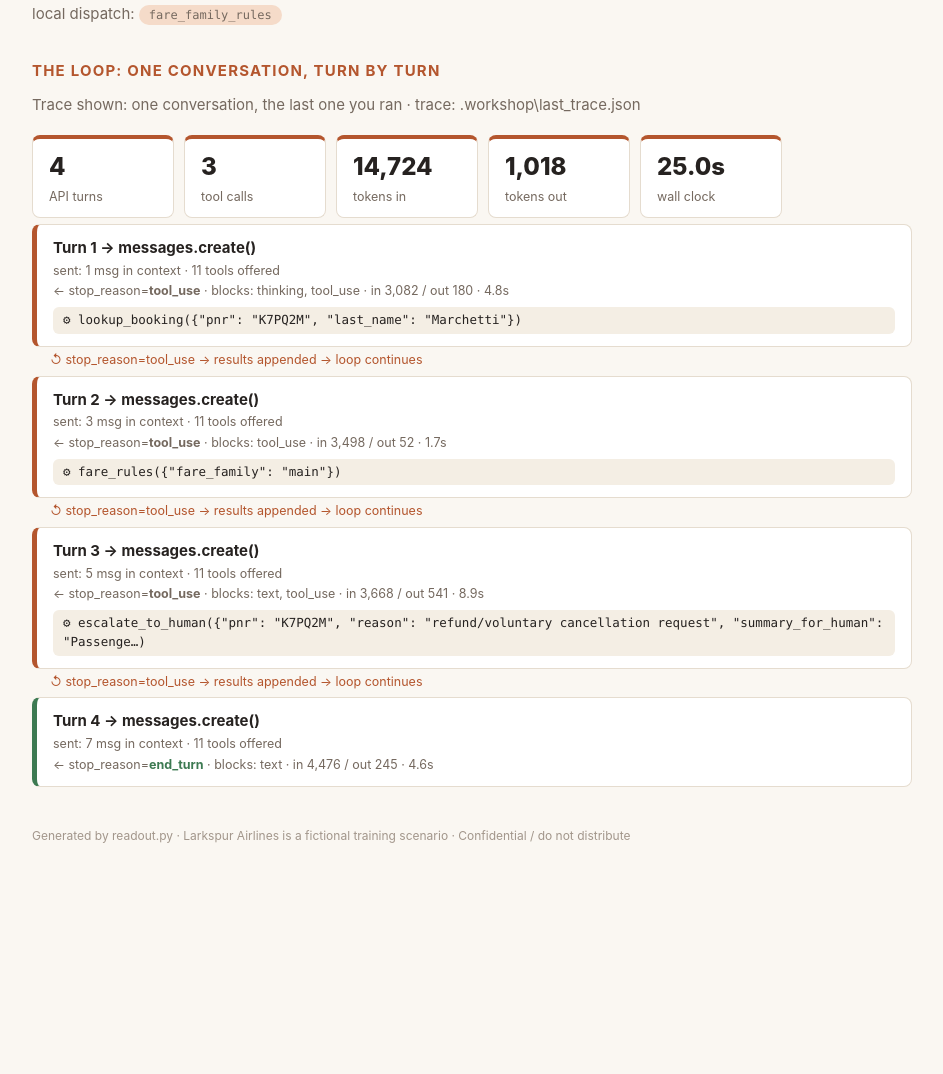
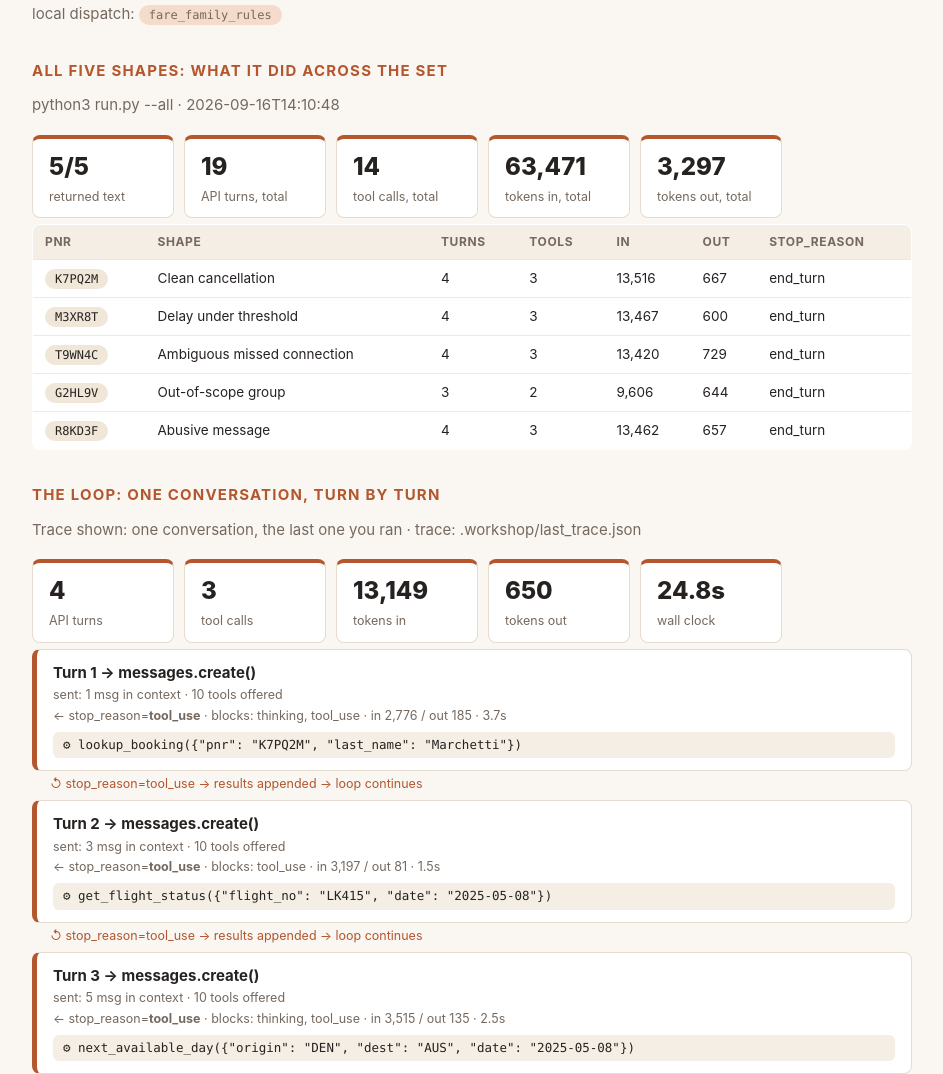
Before and after one commit to siwardean/room9, a plain HTML site: page readout.html in a window 1280 px wide. Shown: the part 1094-2168 px from the top of the page, without its empty margins (168-1111 px from the left). Before the commit the page ends 2015 px from the top, so only its background shows below. Drawn offline with Linux system fonts and the light colour scheme.

Commit message:
canon: gate 2.2 by Céline PELLETIER

```diff
--- a/readout.html
+++ b/readout.html
@@ -38,7 +38,7 @@ th { background: #f4eee4; font-size: 12px; letter-spacing: .05em; text-transform
 .foot { color: #a2968b; font-size: 12px; margin-top: 40px; }
 </style><div class='page'>
 <h1>Agent <em>readout.</em></h1>
-<p class='sub'>Pod ROOM9 · 2026-09-16 15:11</p>
+<p class='sub'>Pod ROOM9 · 2026-09-16 15:33</p>
 <h2>Architecture: what the agent is</h2>
 <div class='strip'>
 <div class='stat'><b>12</b><span>tools offered</span></div>
@@ -64,40 +64,56 @@ th { background: #f4eee4; font-size: 12px; letter-spacing: .05em; text-transform
 </table>
 <p class='sub'>2 of those 12 tools are served by support/mcp_server.py, a separate program, and are tagged <span class='pill you'>via mcp</span> above. Claude cannot tell: same name, same description, same tokens.</p>
 <p class='sub'>local dispatch: <span class='pill you'>fare_family_rules</span></p>
+<h2>All five shapes: what it did across the set</h2>
+<p class='sub'>python3 run.py --all · 2026-09-16T14:10:48</p>
+<div class='strip'>
+<div class='stat'><b>5/5</b><span>returned text</span></div>
+<div class='stat'><b>19</b><span>API turns, total</span></div>
+<div class='stat'><b>14</b><span>tool calls, total</span></div>
+<div class='stat'><b>63,471</b><span>tokens in, total</span></div>
+<div class='stat'><b>3,297</b><span>tokens out, total</span></div>
+</div>
+<table><tr><th>pnr</th><th>shape</th><th>turns</th><th>tools</th><th>in</th><th>out</th><th>stop_reason</th></tr>
+<tr><td><span class='pill'>K7PQ2M</span></td><td>Clean cancellation</td><td>4</td><td>3</td><td>13,516</td><td>667</td><td>end_turn</td></tr>
+<tr><td><span class='pill'>M3XR8T</span></td><td>Delay under threshold</td><td>4</td><td>3</td><td>13,467</td><td>600</td><td>end_turn</td></tr>
+<tr><td><span class='pill'>T9WN4C</span></td><td>Ambiguous missed connection</td><td>4</td><td>3</td><td>13,420</td><td>729</td><td>end_turn</td></tr>
+<tr><td><span class='pill'>G2HL9V</span></td><td>Out-of-scope group</td><td>3</td><td>2</td><td>9,606</td><td>644</td><td>end_turn</td></tr>
+<tr><td><span class='pill'>R8KD3F</span></td><td>Abusive message</td><td>4</td><td>3</td><td>13,462</td><td>657</td><td>end_turn</td></tr>
+</table>
 <h2>The loop: one conversation, turn by turn</h2>
-<p class='sub'>Trace shown: one conversation, the last one you ran · trace: .workshop\last_trace.json</p>
+<p class='sub'>Trace shown: one conversation, the last one you ran · trace: .workshop/last_trace.json</p>
 <div class='strip'>
 <div class='stat'><b>4</b><span>API turns</span></div>
 <div class='stat'><b>3</b><span>tool calls</span></div>
-<div class='stat'><b>14,724</b><span>tokens in</span></div>
-<div class='stat'><b>1,018</b><span>tokens out</span></div>
-<div class='stat'><b>25.0s</b><span>wall clock</span></div>
+<div class='stat'><b>13,149</b><span>tokens in</span></div>
+<div class='stat'><b>650</b><span>tokens out</span></div>
+<div class='stat'><b>24.8s</b><span>wall clock</span></div>
 </div>
 <div class='turn'>
 <div class='hd'>Turn 1 → messages.create()</div>
-<div class='meta'>sent: 1 msg in context · 11 tools offered</div>
-<div class='meta'>← stop_reason=<b>tool_use</b> · blocks: thinking, tool_use · in 3,082 / out 180 · 4.8s</div>
+<div class='meta'>sent: 1 msg in context · 10 tools offered</div>
+<div class='meta'>← stop_reason=<b>tool_use</b> · blocks: thinking, tool_use · in 2,776 / out 185 · 3.7s</div>
 <div class='tool'>⚙ lookup_booking({&quot;pnr&quot;: &quot;K7PQ2M&quot;, &quot;last_name&quot;: &quot;Marchetti&quot;})</div>
 </div>
 <div class='loopback'>↺ stop_reason=tool_use → results appended → loop continues</div>
 <div class='turn'>
 <div class='hd'>Turn 2 → messages.create()</div>
-<div class='meta'>sent: 3 msg in context · 11 tools offered</div>
-<div class='meta'>← stop_reason=<b>tool_use</b> · blocks: tool_use · in 3,498 / out 52 · 1.7s</div>
-<div class='tool'>⚙ fare_rules({&quot;fare_family&quot;: &quot;main&quot;})</div>
+<div class='meta'>sent: 3 msg in context · 10 tools offered</div>
+<div class='meta'>← stop_reason=<b>tool_use</b> · blocks: tool_use · in 3,197 / out 81 · 1.5s</div>
+<div class='tool'>⚙ get_flight_status({&quot;flight_no&quot;: &quot;LK415&quot;, &quot;date&quot;: &quot;2025-05-08&quot;})</div>
 </div>
 <div class='loopback'>↺ stop_reason=tool_use → results appended → loop continues</div>
 <div class='turn'>
 <div class='hd'>Turn 3 → messages.create()</div>
-<div class='meta'>sent: 5 msg in context · 11 tools offered</div>
-<div class='meta'>← stop_reason=<b>tool_use</b> · blocks: text, tool_use · in 3,668 / out 541 · 8.9s</div>
-<div class='tool'>⚙ escalate_to_human({&quot;pnr&quot;: &quot;K7PQ2M&quot;, &quot;reason&quot;: &quot;refund/voluntary cancellation request&quot;, &quot;summary_for_human&quot;: &quot;Passenge…)</div>
+<div class='meta'>sent: 5 msg in context · 10 tools offered</div>
+<div class='meta'>← stop_reason=<b>tool_use</b> · blocks: thinking, tool_use · in 3,515 / out 135 · 2.5s</div>
+<div class='tool'>⚙ next_available_day({&quot;origin&quot;: &quot;DEN&quot;, &quot;dest&quot;: &quot;AUS&quot;, &quot;date&quot;: &quot;2025-05-08&quot;})</div>
 </div>
 <div class='loopback'>↺ stop_reason=tool_use → results appended → loop continues</div>
 <div class='turn done'>
 <div class='hd'>Turn 4 → messages.create()</div>
-<div class='meta'>sent: 7 msg in context · 11 tools offered</div>
-<div class='meta'>← stop_reason=<b class='stopped'>end_turn</b> · blocks: text · in 4,476 / out 245 · 4.6s</div>
+<div class='meta'>sent: 7 msg in context · 10 tools offered</div>
+<div class='meta'>← stop_reason=<b class='stopped'>end_turn</b> · blocks: thinking, text · in 3,661 / out 249 · 3.6s</div>
 </div>
 <p class='foot'>Generated by readout.py · Larkspur Airlines is a fictional training scenario · Confidential / do not distribute</p></div>
-<script type="application/json" id="evidence">{"generated": "2026-09-16T15:11:57", "pod": "ROOM9", "banked_by": "siwar", "banked": {"1.2": "172-140", "1.3": "154-542", "1.4": "320-C6B", "2.1": "8BA-DB1", "2.2": "C0C-5A9"}, "trace": {"turns": 4, "tool_calls": 3, "tool_names": ["lookup_booking", "fare_rules", "escalate_to_human"], "saw_thinking": true, "used_format": false, "used_tool_choice_none": false, "streamed": false, "deltas_seen": 0, "tokens": {"input": 14724, "output": 1018, "cache_read": 0, "cache_write": 0}, "cache_hit_ratio": null, "elapsed": 25.0}, "all_shapes": null}</script>
+<script type="application/json" id="evidence">{"generated": "2026-09-16T15:33:23", "pod": "ROOM9", "banked_by": "C\u00e9line PELLETIER", "banked": {"1.2": "9A5-CF2", "1.4": "18E-D05", "1.3": "00C-836", "2.1": "D70-583", "2.2": "45A-F9C"}, "trace": {"turns": 4, "tool_calls": 3, "tool_names": ["lookup_booking", "get_flight_status", "next_available_day"], "saw_thinking": true, "used_format": false, "used_tool_choice_none": false, "streamed": false, "deltas_seen": 0, "tokens": {"input": 13149, "output": 650, "cache_read": 0, "cache_write": 0}, "cache_hit_ratio": null, "elapsed": 24.8}, "all_shapes": {"attempted": 5, "shapes": 5, "failed": 0, "resolved": 5, "turns": 19, "tool_calls": 14, "tokens_in": 63471, "tokens_out": 3297, "cache_read": 0, "unfinished": [], "errors": []}}</script>
```
Also changed, not shown: evals/cases.json (+72 -0 lines), readout-trace.json (+5 -5 lines).
